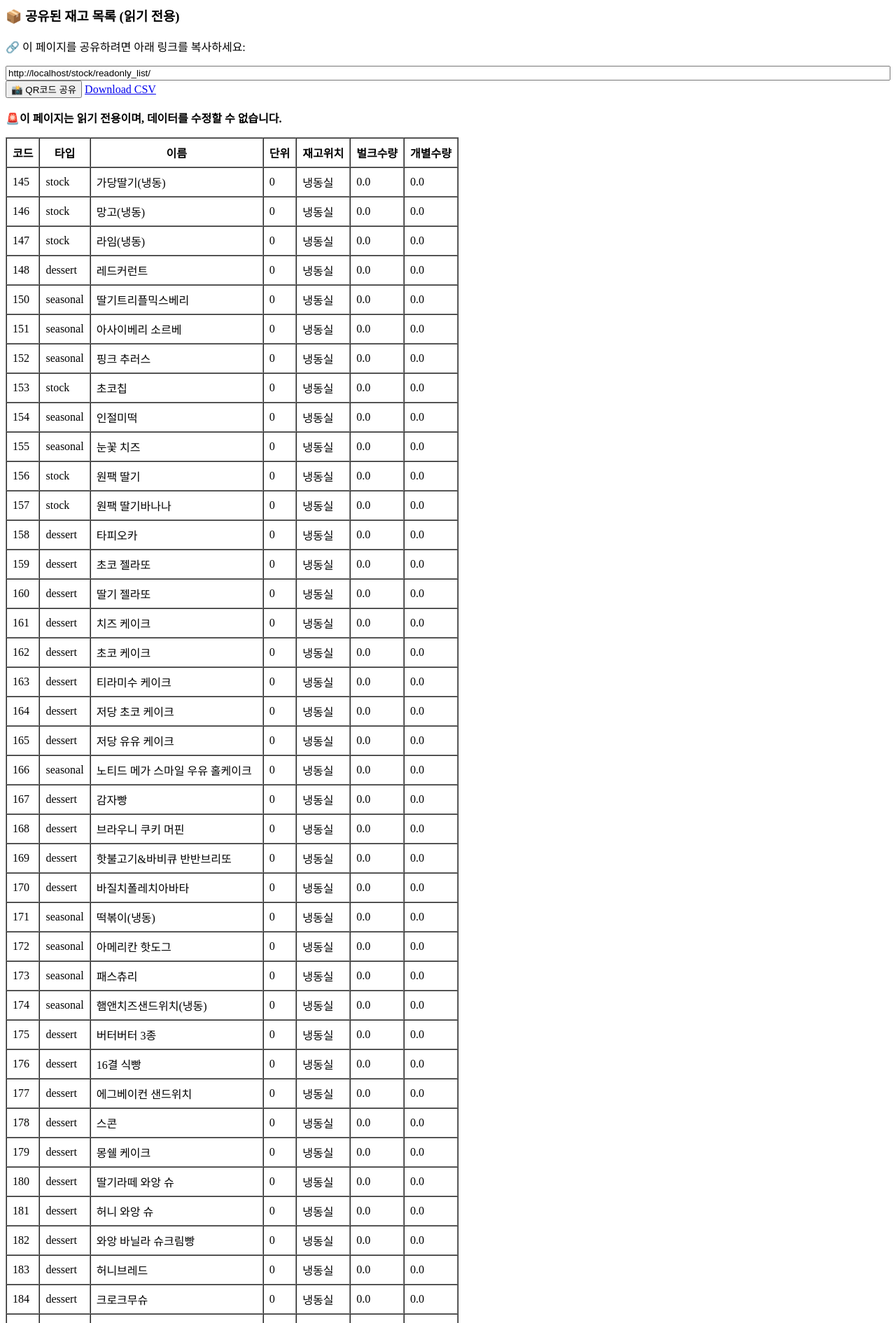
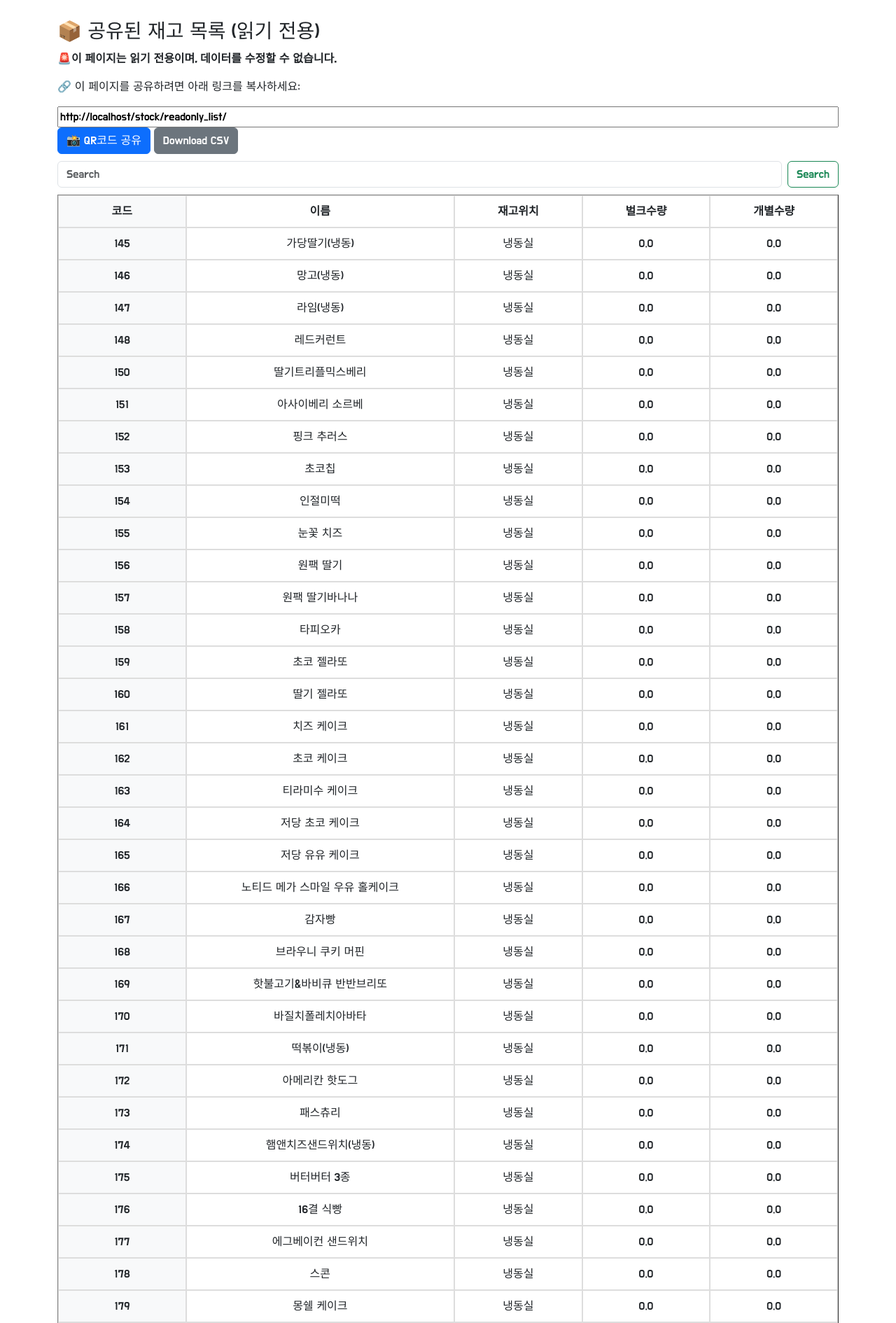
Before and after one commit to HOYUN-Y/django-project, a Django app: page /stock/readonly_list/ in a window 1280 px wide. Shown: the top 1890 px of the page at 70% size. Run offline with Django 4.2, Linux system fonts and the light colour scheme; data comes from the database, SQL or seed files in the repository; both versions use the stored data as it was after the commit; some libraries are stand-ins or nearby versions.

Commit message:
improvement 1

```diff
--- a/stock/static/stock/css/style.css
+++ b/stock/static/stock/css/style.css
@@ -36,6 +36,10 @@ font-family:"Do Hyeon", sans-serif;
     overflow-x: auto;
     white-space: nowrap;
     position: relative;
+}
+
+.btncustom {
+    margin: 10px;
 }
 
 /* ✅ 테이블 스타일 */
--- a/stock/templates/stock/readonly_list.html
+++ b/stock/templates/stock/readonly_list.html
@@ -1,5 +1,26 @@
+ {% load static %}
+<!DOCTYPE html>
+<html lang="en">
+  <head>
+      <link rel="stylesheet" href="https://code.jquery.com/ui/1.12.1/themes/base/jquery-ui.css">
+      <script src="https://code.jquery.com/jquery-3.6.0.min.js"></script>
+      <script src="https://code.jquery.com/ui/1.12.1/jquery-ui.js"></script>
+      <link href="https://cdn.jsdelivr.net/npm/bootstrap@5.3.3/dist/css/bootstrap.min.css" rel="stylesheet" integrity="sha384-QWTKZyjpPEjISv5WaRU9OFeRpok6YctnYmDr5pNlyT2bRjXh0JMhjY6hW+ALEwIH" crossorigin="anonymous">
+      <link rel="preconnect" href="https://fonts.googleapis.com">
+      <link rel="preconnect" href="https://fonts.gstatic.com" crossorigin>
+      <link href="https://fonts.googleapis.com/css2?family=Do+Hyeon&display=swap" rel="stylesheet">
+      <script src="https://cdn.jsdelivr.net/npm/bootstrap@5.3.3/dist/js/bootstrap.bundle.min.js" integrity="sha384-YvpcrYf0tY3lHB60NNkmXc5s9fDVZLESaAA55NDzOxhy9GkcIdslK1eN7N6jIeHz" crossorigin="anonymous"></script>
+      <link rel="stylesheet" type="text/css" href="{% static 'stock/css/style.css' %}">
+      <meta charset="UTF-8">
+      <meta name="viewport" content="width=device-width, initial-scale=1.0">
+      <title>DEVprofessional.xyz</title>
+  </head>
+  <body>
+    <div class="" style="margin:30px 0px 30px 0px;">
+
         <div class='container'>
             <h3>📦 공유된 재고 목록 (읽기 전용)</h3>
+            <p><strong>🚨이 페이지는 읽기 전용이며, 데이터를 수정할 수 없습니다.</strong></p>
             <!-- ✅ 공유 링크 제공 -->
             <p>🔗 이 페이지를 공유하려면 아래 링크를 복사하세요:</p>
             <input type="text" value="{{ request.build_absolute_uri }}" readonly style="width: 100%;">
@@ -12,15 +33,21 @@
                 </div>
             </div>
             <a href="{% url 'stock:export_csv' %}" class='btn btn-secondary'>Download CSV</a>
-    <p><strong>🚨이 페이지는 읽기 전용이며, 데이터를 수정할 수 없습니다.</strong></p>
 
+            <div style="margin:10px 0px 10px 0px;">
+                <form class="d-flex" role="search" method='post'>
+                    {% csrf_token %}
+                    <input class="form-control me-2" type="search" name='search' placeholder="Search" aria-label="Search">
+                    <button class="btn btn-outline-success" type="submit">Search</button>
+                </form>
+            </div>
             <table border="1" cellspacing="0" cellpadding="8">
                 <thead>
                     <tr>
                         <th>코드</th>
-                <th>타입</th>
+                        <!--<th>타입</th>-->
                         <th>이름</th>
-                <th>단위</th>
+                        <!--<th>단위</th>-->
                         <th>재고위치</th>
                         <th>벌크수량</th>
                         <th>개별수량</th>
@@ -30,9 +57,9 @@
                     {% for item in items %}
                     <tr>
                         <td>{{ item.itemCode }}</td>
-                <td>{{ item.typeOfItem }}</td>
+                        <!--<td>{{ item.typeOfItem }}</td>-->
                         <td>{{ item.name }}</td>
-                <td>{{ item.units }}</td>
+                        <!--<td>{{ item.units }}</td>-->
                         <td>{{ item.place }}</td>
                         <td>{{ item.amountOfBulk }}</td>
                         <td>{{ item.amountOfEach }}</td>
@@ -40,10 +67,36 @@
                     {% endfor %}
                 </tbody>
             </table>
+        </div>
+        <!-- ✅ 팝업 열고 닫는 JavaScript -->
+        <script>
+            function openQRPopup() {
+                document.getElementById("qrPopup").style.display = "block";
+            }
 
-
+            function closeQRPopup() {
+                document.getElementById("qrPopup").style.display = "none";
+            }
+        </script>
 
     </div>
+
+    <footer class="bg-white text-dark text-center py-3">
+      <div class="container">
+          <p>© 2025 멍멍이주식회사. All Rights Reserved.</p>
+          <p>
+              <a href="#" class="text-dark">회사 소개</a> |
+              <a href="#" class="text-dark">고객 지원</a> |
+              <a href="{% url 'home' %}" class="text-dark">홈</a>
+          </p>
+          <div class="mt-2">
+              <a href="#" class="text-dark mx-2"><i class="fab fa-facebook"></i></a>
+              <a href="#" class="text-dark mx-2"><i class="fab fa-twitter"></i></a>
+              <a href="#" class="text-dark mx-2"><i class="fab fa-instagram"></i></a>
+          </div>
+      </div>
+    </footer>
+  </body>
 
          <style>
             .popup {
@@ -78,14 +131,4 @@
                 cursor: pointer;
             }
         </style>
-
-<!-- ✅ 팝업 열고 닫는 JavaScript -->
-<script>
-    function openQRPopup() {
-        document.getElementById("qrPopup").style.display = "block";
-    }
-
-    function closeQRPopup() {
-        document.getElementById("qrPopup").style.display = "none";
-    }
-</script>
+</html>
--- a/stock/views.py
+++ b/stock/views.py
@@ -177,7 +177,12 @@ def upload_csv(request):
 
 
 def readonly_list(request):
-    items = Item.objects.order_by('place','itemCode')
+    search_query = request.POST.get('search','')
+
+    if search_query:
+        items = Item.objects.filter(name__icontains=search_query)
+    else:
+        items = Item.objects.order_by('place','itemCode')
     context = {'items':items}
     return render(request, 'stock/readonly_list.html', context=context)
 
--- a/templates/base.html
+++ b/templates/base.html
@@ -32,7 +32,7 @@
         </div>
       </div>
     </nav>
-    <div class="" style="margin:30px 0px 30px 0px;">
+    <div class="container d-flex gap-2" style="margin:30px 0px 30px 0px;">
       {% block content %}
 
       {% endblock %}
```
Also changed, not shown: stock/templates/stock/item_investigate.html (+7 -4 lines), stock/templates/stock/place_select.html (added, +16 -0 lines), db.sqlite3. Lines whose indentation alone changed are shown as unchanged.
